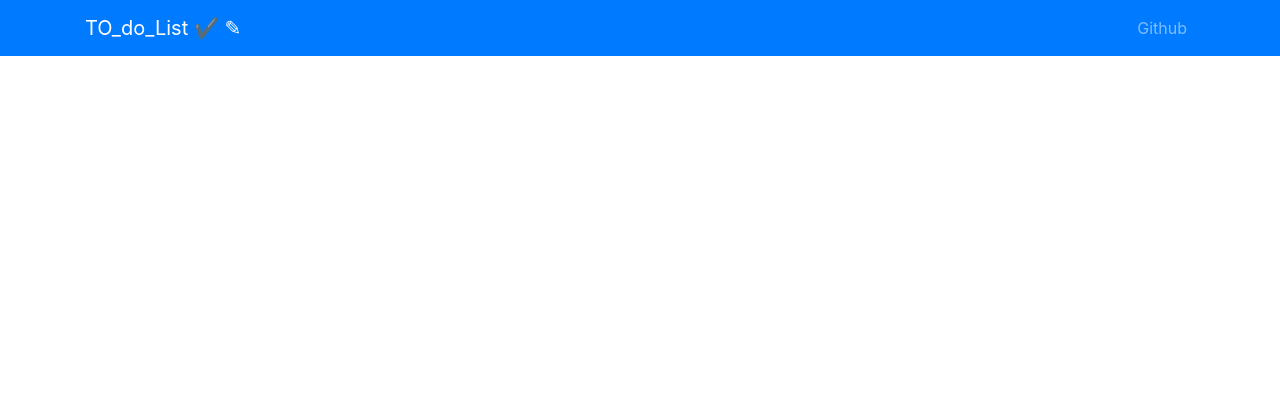
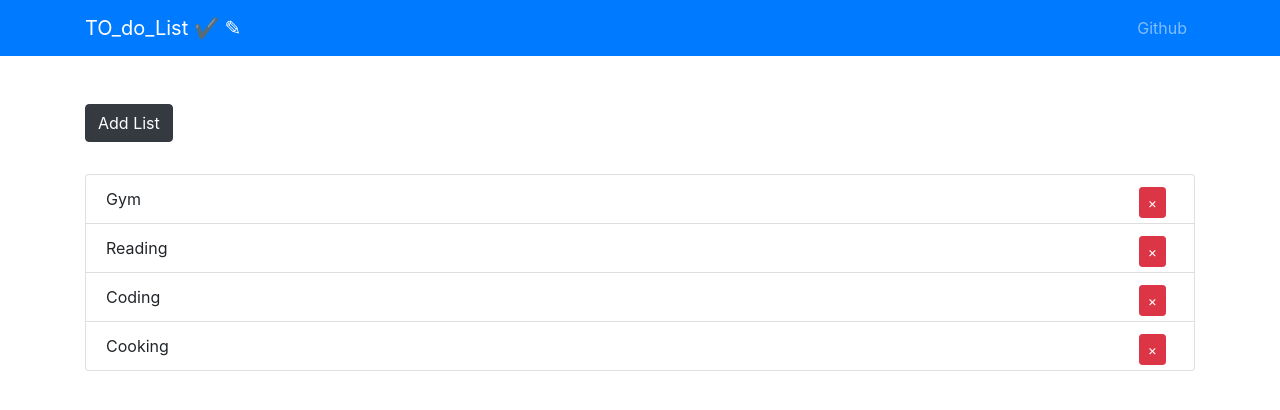
Before and after one commit to GaneshSrambikal/To_do-list, a React (Create React App) app in the folder client/: page / in a window 1280 px wide. Shown: the top 410 px of the page. Built offline with nearby package versions, Linux system fonts and the light colour scheme; the HTML template or start-up script is replaced by a standard one.

Commit message:
list component and transitions added

```diff
--- a/client/src/App.css
+++ b/client/src/App.css
@@ -0,0 +1,19 @@
+.remove-btn{
+    margin-right: 0.5rem;
+    float: right;
+}
+.fade-enter{
+opacity: 0.01;
+}
+
+.fade-enter-active{
+    opacity: 1;
+    transition: opacity 1000ms ease-in;
+}
+.fade-exit{
+    opacity: 1;
+}
+.fade-exit-active{
+    opacity: 0.01;
+    transition: opacity 1000ms ease-in;
+}
--- a/client/src/App.js
+++ b/client/src/App.js
@@ -1,5 +1,6 @@
 import React, { Component } from 'react';
 import AppNavbar from './components/AppNavbar';
+import TodoList from './components/TodoList';
 import 'bootstrap/dist/css/bootstrap.min.css';
 import './App.css';
 
@@ -8,6 +9,7 @@
     return (
       <div className="App">
         <AppNavbar />
+        <TodoList />
       </div>
     );
   }
--- /dev/null
+++ b/client/src/components/TodoList.js
@@ -0,0 +1,61 @@
+import React, { Component } from 'react';
+import { Container, ListGroup, ListGroupItem, Button } from 'reactstrap';
+import { CSSTransition, TransitionGroup } from 'react-transition-group';
+import uuid from 'uuid';
+
+class TodoList extends Component {
+    state = {
+        lists: [
+            { id: uuid(), name: 'Gym' },
+            { id: uuid(), name: 'Reading' },
+            { id: uuid(), name: 'Coding' },
+            { id: uuid(), name: 'Cooking' }
+        ]
+    }
+
+    render() {
+        const { lists } = this.state;
+        return (
+            <Container>
+                <Button
+                    color="dark"
+                    style={{ marginBottom: '2rem' }}
+                    onClick={() => {
+                        const name = prompt('Enter List');
+                        if (name) {
+                            this.setState(state => ({
+                                lists: [...state.lists, { id: uuid(), name }]
+                            }));
+                        }
+                    }}
+                >Add List
+            </Button>
+                <ListGroup>
+                    <TransitionGroup className="Todo-list">
+                        {lists.map(({ id, name }) => (
+                            <CSSTransition key={id} timeout={500} classNames="fade">
+                                <ListGroupItem>
+                                    <Button
+                                        className="remove-btn"
+                                        color="danger"
+                                        size="sm"
+
+                                        onClick={() => {
+                                            this.setState(state => ({
+                                                lists: state.lists.filter(list => list.id !== id)
+                                            }))
+                                        }}
+                                    >&times;
+                                    </Button>
+                                    {name}
+                                </ListGroupItem>
+                            </CSSTransition>
+                        ))}
+                    </TransitionGroup>
+                </ListGroup>
+            </Container>
+        );
+    }
+}
+
+export default TodoList;
```
